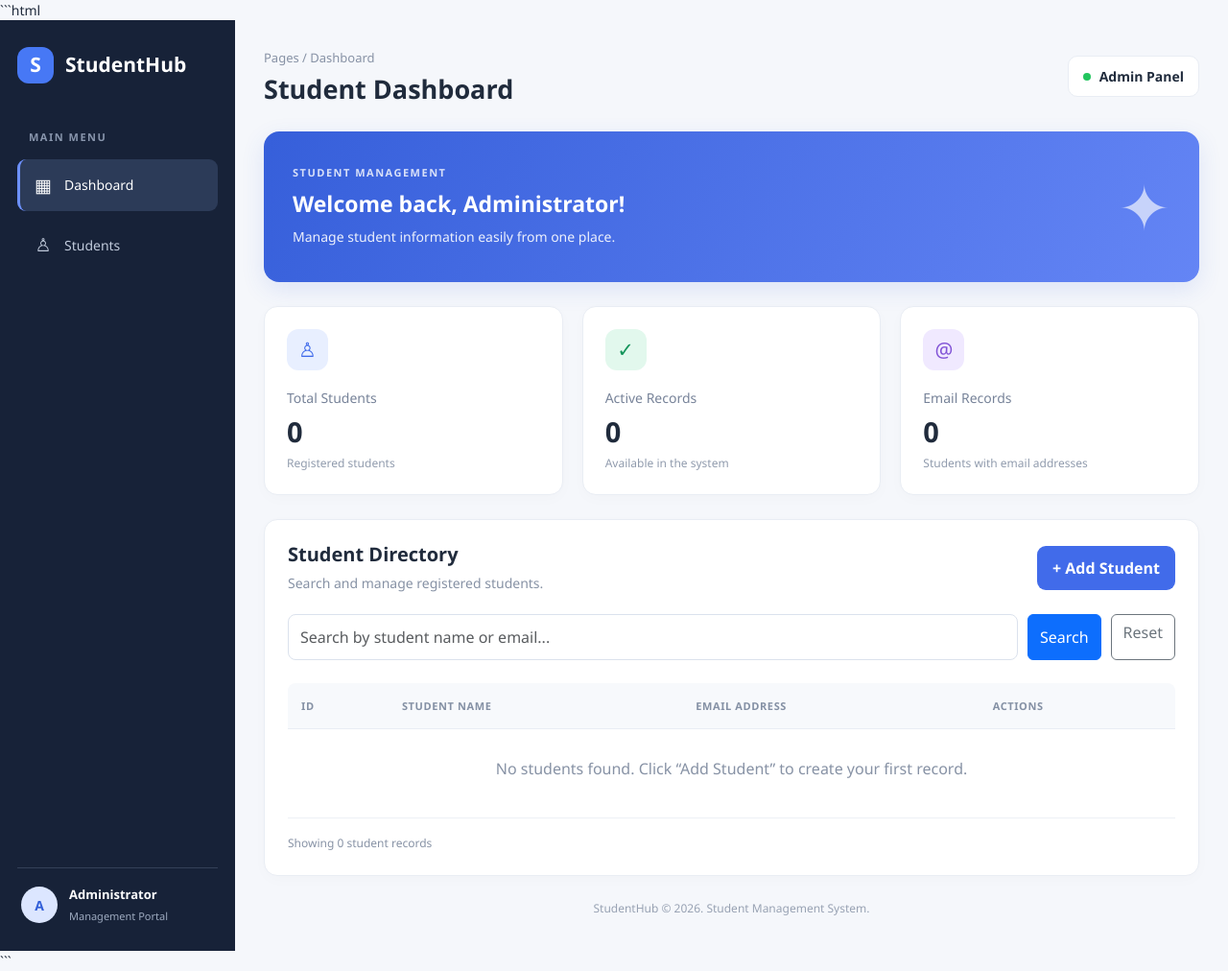
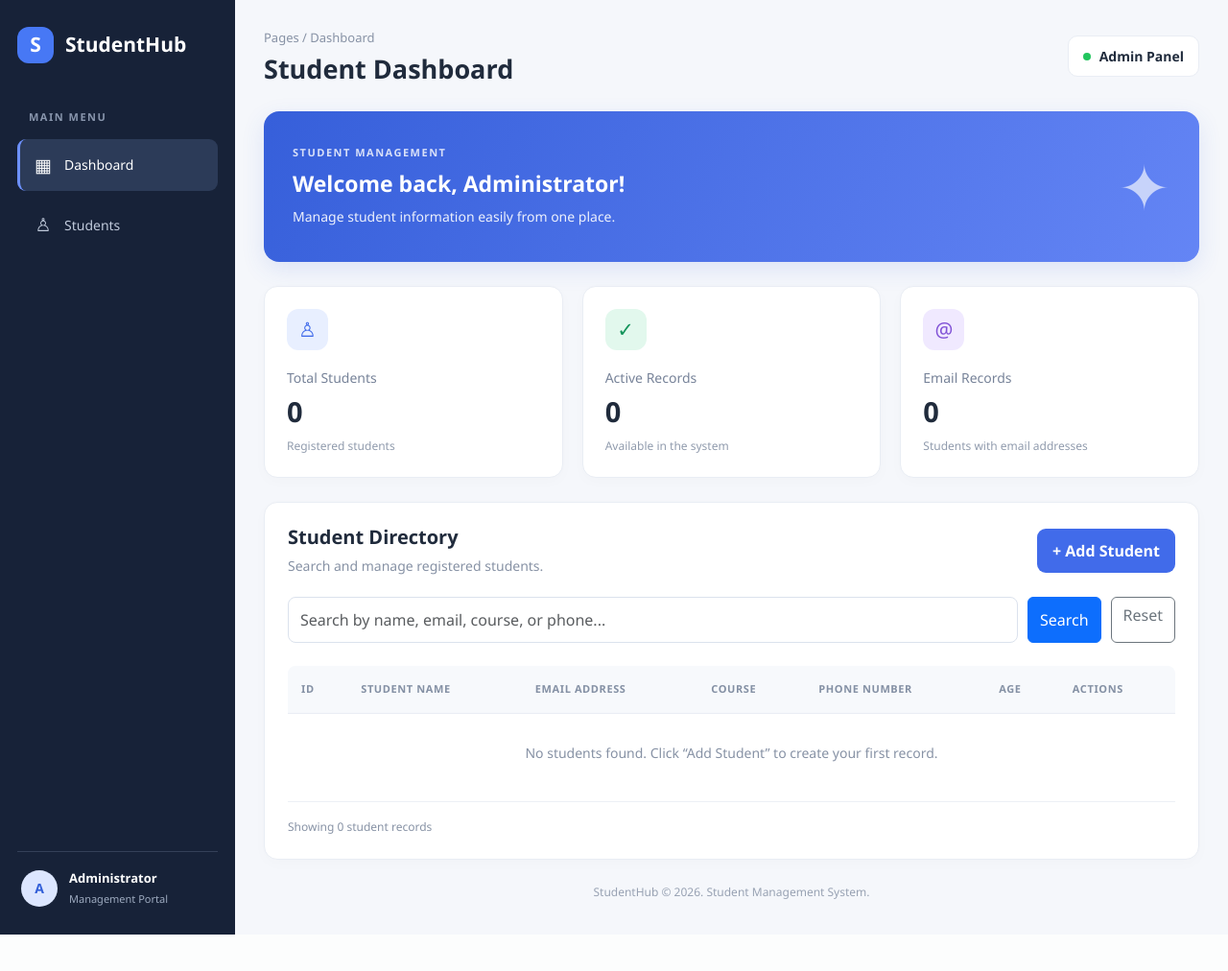
Before and after one commit to DevineniTeja/studentmanagement_falsk_App, a Flask app: page / in a window 1280 px wide. Shown: the whole page at 96% size. After the commit the page ends 974 px from the top, so only its background shows below. Run offline with Flask 3, Linux system fonts and the light colour scheme; data that the repository does not hold is empty.

Commit message:
Update index.html

````diff
--- a/Student_Management_APP1/templates/index.html
+++ b/Student_Management_APP1/templates/index.html
@@ -1,4 +1,4 @@
-```html
+
 <!DOCTYPE html>
 <html lang="en">
 <head>
@@ -6,10 +6,8 @@
     <meta name="viewport" content="width=device-width, initial-scale=1.0">
     <title>Student Management System | StudentHub</title>
 
-    <link
-        href="https://cdn.jsdelivr.net/npm/bootstrap@5.3.3/dist/css/bootstrap.min.css"
-        rel="stylesheet"
-    >
+    <link href="https://cdn.jsdelivr.net/npm/bootstrap@5.3.3/dist/css/bootstrap.min.css"
+          rel="stylesheet">
     <link rel="stylesheet"
           href="{{ url_for('static', filename='css/style.css') }}">
 </head>
@@ -23,12 +21,10 @@
         </a>
 
         <p class="menu-label">MAIN MENU</p>
-
         <a href="{{ url_for('students.home') }}"
            class="menu-item active">
             <span>▦</span> Dashboard
         </a>
-
         <a href="#students" class="menu-item">
             <span>♙</span> Students
         </a>
@@ -49,10 +45,8 @@
                 <div class="alert alert-{{ category }} alert-dismissible fade show"
                      role="alert">
                     {{ message }}
-                    <button type="button"
-                            class="btn-close"
-                            data-bs-dismiss="alert"
-                            aria-label="Close"></button>
+                    <button type="button" class="btn-close"
+                            data-bs-dismiss="alert" aria-label="Close"></button>
                 </div>
             {% endfor %}
         {% endwith %}
@@ -116,23 +110,14 @@
                   action="{{ url_for('students.home') }}"
                   class="search-form">
 
-                <input
-                    type="search"
-                    name="q"
-                    class="form-control"
-                    placeholder="Search by student name or email..."
-                    value="{{ search }}"
-                    aria-label="Search students"
-                >
+                <input type="search" name="q" class="form-control"
+                       placeholder="Search by name, email, course, or phone..."
+                       value="{{ search }}" aria-label="Search students">
 
-                <button type="submit" class="btn btn-primary">
-                    Search
-                </button>
+                <button type="submit" class="btn btn-primary">Search</button>
 
                 <a href="{{ url_for('students.home') }}"
-                   class="btn btn-outline-secondary">
-                    Reset
-                </a>
+                   class="btn btn-outline-secondary">Reset</a>
             </form>
 
             <div class="table-responsive">
@@ -142,6 +127,9 @@
                             <th>ID</th>
                             <th>STUDENT NAME</th>
                             <th>EMAIL ADDRESS</th>
+                            <th>COURSE</th>
+                            <th>PHONE NUMBER</th>
+                            <th>AGE</th>
                             <th>ACTIONS</th>
                         </tr>
                     </thead>
@@ -150,30 +138,23 @@
                     {% for student in students %}
                         <tr>
                             <td>#{{ student[0] }}</td>
-
+                            <td><strong>{{ student[1] }}</strong></td>
+                            <td>{{ student[2] or 'Not provided' }}</td>
+                            <td>{{ student[3] or 'Not provided' }}</td>
+                            <td>{{ student[4] or 'Not provided' }}</td>
                             <td>
-                                <strong>{{ student[1] }}</strong>
+                                {{ student[5] if student[5] is not none else 'Not provided' }}
                             </td>
-
-                            <td>{{ student[2] or 'Not provided' }}</td>
-
                             <td class="actions-cell">
-                                <a
-                                    href="{{ url_for('students.edit_student',
-                                                     student_id=student[0]) }}"
-                                    class="btn btn-sm btn-outline-primary">
+                                <a href="{{ url_for('students.edit_student', student_id=student[0]) }}"
+                                   class="btn btn-sm btn-outline-primary">
                                     Edit
                                 </a>
 
-                                <form
-                                    method="POST"
-                                    action="{{ url_for('students.delete_student',
-                                                       student_id=student[0]) }}"
-                                    class="inline-form"
-                                    onsubmit="return confirm(
-                                        'Are you sure you want to delete this student?'
-                                    );">
-
+                                <form method="POST"
+                                      action="{{ url_for('students.delete_student', student_id=student[0]) }}"
+                                      class="inline-form"
+                                      onsubmit="return confirm('Are you sure you want to delete this student?');">
                                     <button type="submit"
                                             class="btn btn-sm btn-outline-danger">
                                         Delete
@@ -183,7 +164,7 @@
                         </tr>
                     {% else %}
                         <tr>
-                            <td colspan="4" class="empty-state">
+                            <td colspan="7" class="empty-state">
                                 No students found. Click “Add Student”
                                 to create your first record.
                             </td>
@@ -207,10 +188,10 @@
         <footer class="page-footer">
             StudentHub &copy; 2026. Student Management System.
         </footer>
+
     </main>
 </div>
 
 <script src="https://cdn.jsdelivr.net/npm/bootstrap@5.3.3/dist/js/bootstrap.bundle.min.js"></script>
 </body>
 </html>
-```
````
